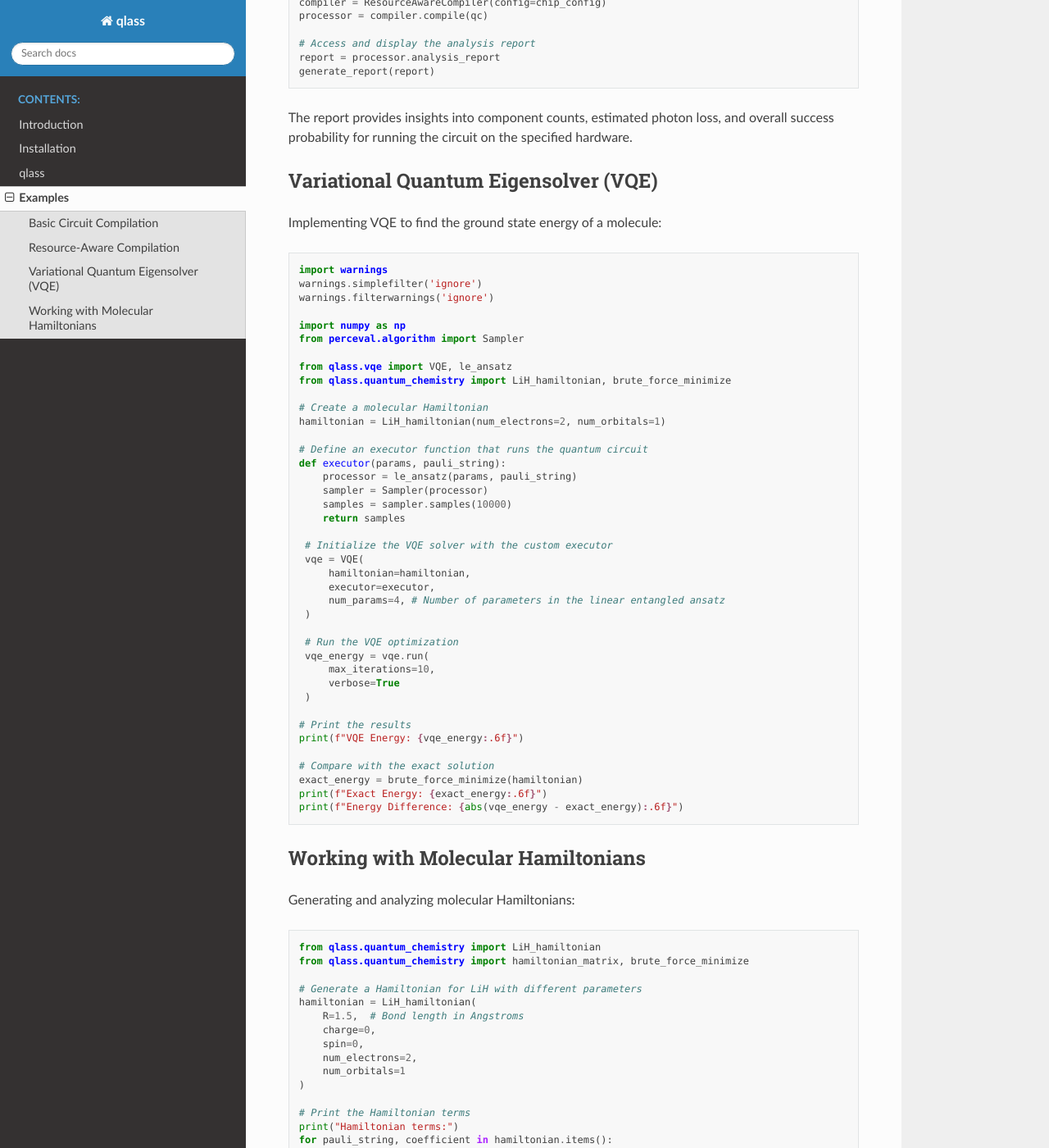
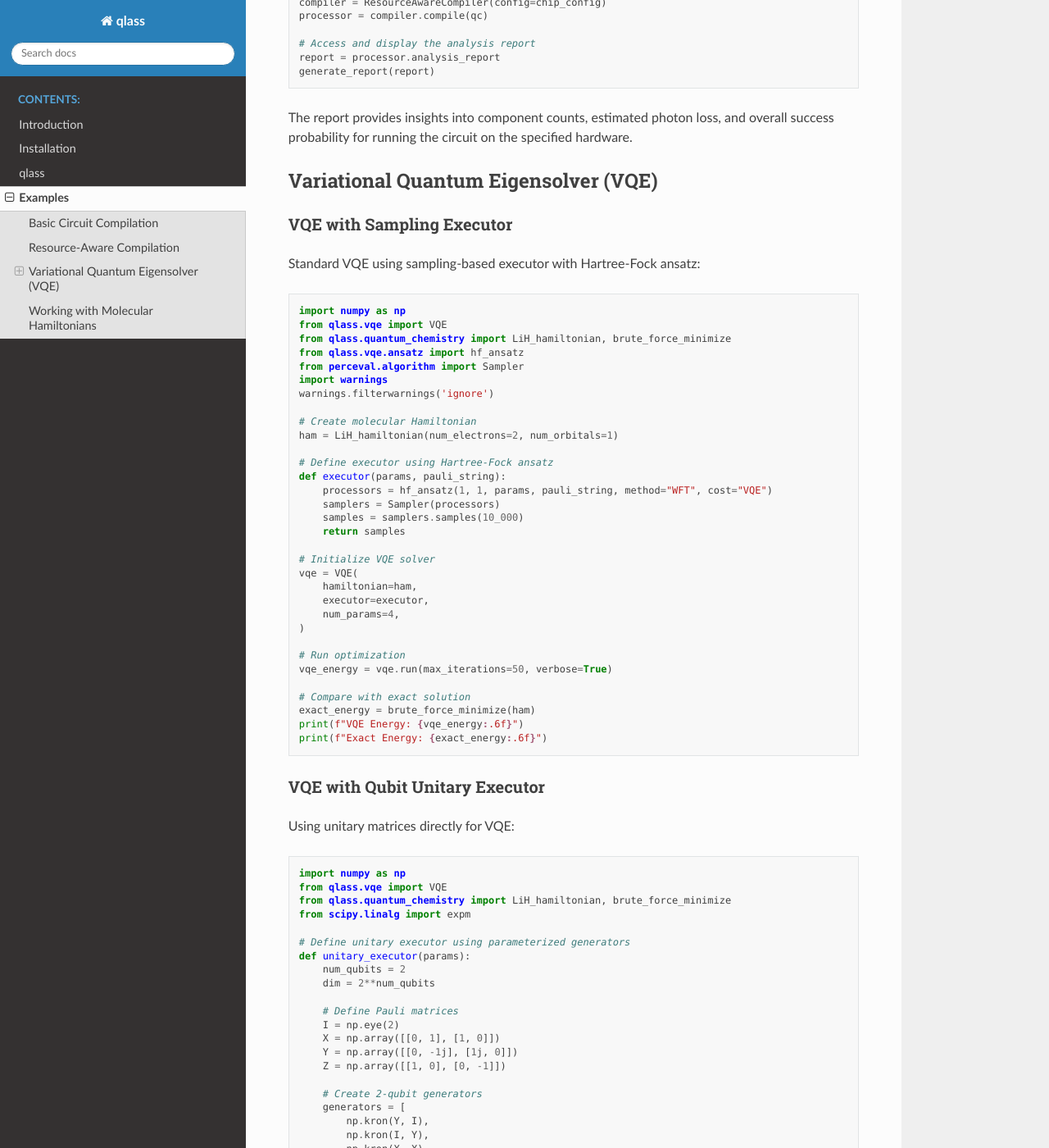
Before and after one commit to unitaryfoundation/qlass, a Sphinx documentation site: the page built from docs/examples.rst, in a window 1280 px wide and 1400 px high, scrolled down 1029 px. Shown: the whole window at 82% size. Built offline with Sphinx 7.4.7 and the Read the Docs theme 3.1.0, drawn with Linux system fonts in a browser that asks for light colours; some of the changed text lies outside the part shown.

Commit message:
update examples.rst

```diff
--- a/docs/examples.rst
+++ b/docs/examples.rst
@@ -61,50 +61,200 @@
 Variational Quantum Eigensolver (VQE)
 -------------------------------------
 
-Implementing VQE to find the ground state energy of a molecule:
+VQE with Sampling Executor
+~~~~~~~~~~~~~~~~~~~~~~~~~~~
+
+Standard VQE using sampling-based executor with Hartree-Fock ansatz:
 
 .. code-block:: python
 
+   import numpy as np
+   from qlass.vqe import VQE
+   from qlass.quantum_chemistry import LiH_hamiltonian, brute_force_minimize
+   from qlass.vqe.ansatz import hf_ansatz
+   from perceval.algorithm import Sampler
    import warnings
-   warnings.simplefilter('ignore')
    warnings.filterwarnings('ignore')
 
+   # Create molecular Hamiltonian
+   ham = LiH_hamiltonian(num_electrons=2, num_orbitals=1)
+
+   # Define executor using Hartree-Fock ansatz
+   def executor(params, pauli_string):
+       processors = hf_ansatz(1, 1, params, pauli_string, method="WFT", cost="VQE")
+       samplers = Sampler(processors)
+       samples = samplers.samples(10_000)
+       return samples
+
+   # Initialize VQE solver
+   vqe = VQE(
+       hamiltonian=ham,
+       executor=executor,
+       num_params=4,
+   )
+
+   # Run optimization
+   vqe_energy = vqe.run(max_iterations=50, verbose=True)
+
+   # Compare with exact solution
+   exact_energy = brute_force_minimize(ham)
+   print(f"VQE Energy: {vqe_energy:.6f}")
+   print(f"Exact Energy: {exact_energy:.6f}")
+
+VQE with Qubit Unitary Executor
+~~~~~~~~~~~~~~~~~~~~~~~~~~~~~~~~
+
+Using unitary matrices directly for VQE:
+
+.. code-block:: python
+
    import numpy as np
+   from qlass.vqe import VQE
+   from qlass.quantum_chemistry import LiH_hamiltonian, brute_force_minimize
+   from scipy.linalg import expm
+
+   # Define unitary executor using parameterized generators
+   def unitary_executor(params):
+       num_qubits = 2
+       dim = 2**num_qubits
+
+       # Define Pauli matrices
+       I = np.eye(2)
+       X = np.array([[0, 1], [1, 0]])
+       Y = np.array([[0, -1j], [1j, 0]])
+       Z = np.array([[1, 0], [0, -1]])
+
+       # Create 2-qubit generators
+       generators = [
+           np.kron(Y, I),
+           np.kron(I, Y),
+           np.kron(X, X),
+           np.kron(Z, Z),
+       ]
+
+       # Build Hamiltonian for time evolution
+       H = sum(params[i] * generators[i] for i in range(len(params)))
+
+       # Compute unitary: U = exp(-iH)
+       return expm(-1j * H)
+
+   hamiltonian = LiH_hamiltonian(num_electrons=2, num_orbitals=1)
+
+   vqe = VQE(
+       hamiltonian=hamiltonian,
+       executor=unitary_executor,
+       num_params=4,
+       executor_type="qubit_unitary"
+   )
+
+   vqe_energy = vqe.run(max_iterations=50, verbose=True)
+
+VQE with Photonic Unitary Executor
+~~~~~~~~~~~~~~~~~~~~~~~~~~~~~~~~~~~
+
+Using photonic unitaries with dual-rail encoding and post-selection:
+
+.. code-block:: python
+
+   import numpy as np
+   from qlass.vqe import VQE
+   from qlass.quantum_chemistry import LiH_hamiltonian_tapered, brute_force_minimize
+   from qlass.utils import linear_circuit_to_unitary
+   from perceval.converters import QiskitConverter
+   from qiskit.circuit.library import n_local
+
+   qiskit_converter = QiskitConverter(backend_name="Naive", noise_model=None)
+
+   def executor(params):
+       num_qubits = 4
+       # Create variational ansatz circuit
+       ansatz = n_local(num_qubits, 'ry', 'cx', reps=1, entanglement='linear')
+       ansatz_assigned = ansatz.assign_parameters(params)
+
+       # Convert to Perceval processor
+       processor = qiskit_converter.convert(ansatz_assigned, use_postselection=True)
+       linear = processor.linear_circuit()
+       unitary = linear_circuit_to_unitary(linear)
+
+       return unitary
+
+   hamiltonian = LiH_hamiltonian_tapered(R=0.1)
+
+   vqe = VQE(
+       hamiltonian=hamiltonian,
+       executor=executor,
+       num_params=8,
+       executor_type="photonic_unitary",
+       ancillary_modes=list(range(8, 14)),  # 6 ancillary modes for 3 CNOTs
+   )
+
+   vqe_energy = vqe.run(max_iterations=100, verbose=True)
+
+Ensemble-VQE (e-VQE)
+~~~~~~~~~~~~~~~~~~~~
+
+Computing multiple excited states simultaneously using ensemble-VQE:
+
+.. code-block:: python
+
+   import numpy as np
+   from qlass.vqe import VQE
+   from qlass.quantum_chemistry import Hchain_KS_hamiltonian, hamiltonian_matrix
+   from qlass.vqe.ansatz import hf_ansatz
+   from perceval.algorithm import Sampler
+   import matplotlib.pyplot as plt
+
+   # Generate Kohn-Sham Hamiltonian for H4 chain
+   ham, scf_mo_energy, n_orbs = Hchain_KS_hamiltonian(4, 1.2)
+
+   def executor(params, pauli_string):
+       processors = hf_ansatz(1, n_orbs, params, pauli_string, method="DFT", cost="e-VQE")
+       samplers = [Sampler(p) for p in processors]
+       samples = [sampler.samples(10_000) for sampler in samplers]
+       return samples
+
+   vqe = VQE(
+       hamiltonian=ham,
+       executor=executor,
+       num_params=4,
+   )
+
+   # Run e-VQE with weighted ensemble
+   vqe_energy = vqe.run(
+       max_iterations=50,
+       verbose=True,
+       weight_option="weighted",  # Options: "weighted", "equi", "ground_state_only"
+       cost="e-VQE"
+   )
+
+VQE with Kohn-Sham Hamiltonian
+~~~~~~~~~~~~~~~~~~~~~~~~~~~~~~~
+
+Using DFT-based Kohn-Sham Hamiltonians:
+
+.. code-block:: python
+
+   from qlass.vqe import VQE
+   from qlass.quantum_chemistry import Hchain_KS_hamiltonian, brute_force_minimize
+   from qlass.vqe.ansatz import hf_ansatz
    from perceval.algorithm import Sampler
 
-   from qlass.vqe import VQE, le_ansatz
-   from qlass.quantum_chemistry import LiH_hamiltonian, brute_force_minimize
+   # Generate Kohn-Sham Hamiltonian for H4 chain (4 atoms, 1.2 Å spacing)
+   ham, scf_mo_energy, n_orbs = Hchain_KS_hamiltonian(4, 1.2)
 
-   # Create a molecular Hamiltonian
-   hamiltonian = LiH_hamiltonian(num_electrons=2, num_orbitals=1)
-
-   # Define an executor function that runs the quantum circuit
    def executor(params, pauli_string):
-       processor = le_ansatz(params, pauli_string)
-       sampler = Sampler(processor)
-       samples = sampler.samples(10000)
+       processors = hf_ansatz(1, n_orbs, params, pauli_string, method="DFT", cost="VQE")
+       samplers = Sampler(processors)
+       samples = samplers.samples(10_000)
        return samples
 
-    # Initialize the VQE solver with the custom executor
-    vqe = VQE(
-        hamiltonian=hamiltonian,
-        executor=executor,
-        num_params=4, # Number of parameters in the linear entangled ansatz
-    )
+   vqe = VQE(
+       hamiltonian=ham,
+       executor=executor,
+       num_params=4,
+   )
 
-    # Run the VQE optimization
-    vqe_energy = vqe.run(
-        max_iterations=10,
-        verbose=True
-    )
-
-   # Print the results
-   print(f"VQE Energy: {vqe_energy:.6f}")
-
-   # Compare with the exact solution
-   exact_energy = brute_force_minimize(hamiltonian)
-   print(f"Exact Energy: {exact_energy:.6f}")
-   print(f"Energy Difference: {abs(vqe_energy - exact_energy):.6f}")
+   vqe_energy = vqe.run(max_iterations=50, verbose=True)
 
 Working with Molecular Hamiltonians
 -----------------------------------
```
